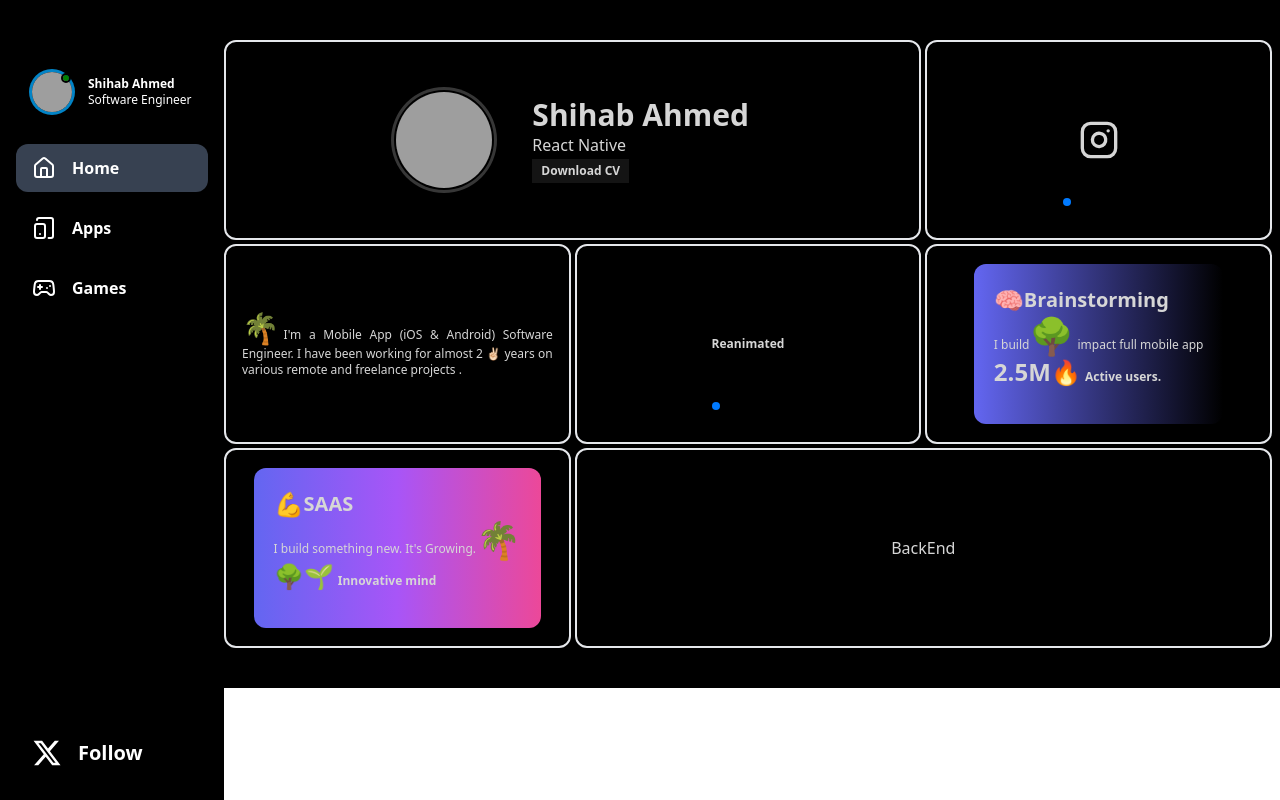
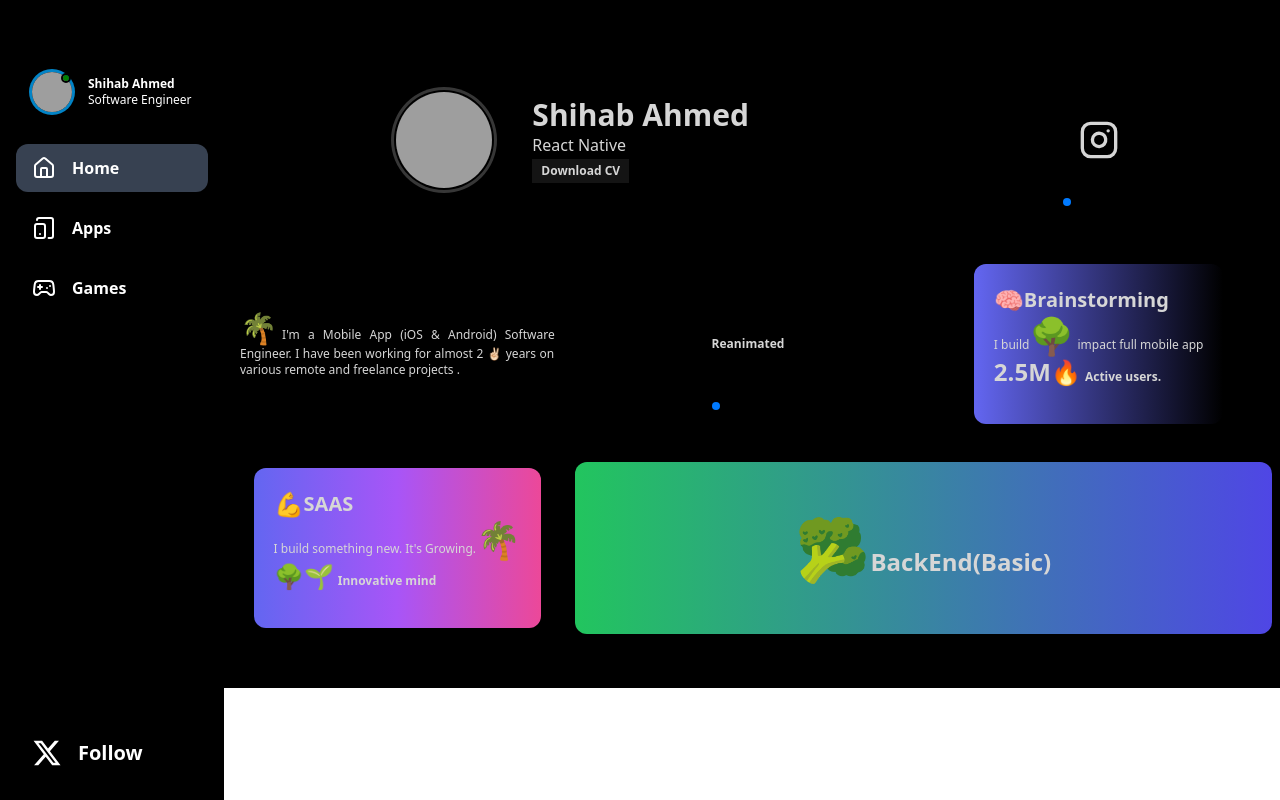
Before and after one commit to shihab-sa/shihabrn, a React (Vite) app: page /home in a window 1280 px wide. Built offline with nearby package versions, Linux system fonts and the light colour scheme; grey boxes are pictures that could not be loaded.

Commit message:
code updated

```diff
--- a/src/components/BackEnd.jsx
+++ b/src/components/BackEnd.jsx
@@ -1,5 +1,11 @@
 function BackEnd() {
-  return <div>BackEnd</div>;
+  return (
+    <div className="w-full bg-gradient-to-r from-green-500 to-indigo-600 rounded-xl py-14">
+      <h1 className="text-2xl font-semibold text-center">
+        <span className=" text-6xl">🥦</span>BackEnd(Basic)
+      </h1>
+    </div>
+  );
 }
 
 export default BackEnd;
--- a/src/pages/Home.jsx
+++ b/src/pages/Home.jsx
@@ -8,9 +8,9 @@ import ImpactApp from "../components/ImpactApp";
 import Saas from "../components/Saas";
 
 export default function Home() {
-  const sStyleCss = ` border-2 rounded-xl flex flex-col items-center justify-center`;
+  const sStyleCss = `rounded-xl flex flex-col items-center justify-center`;
   return (
-    <div className="md:ml-56 grid md:grid-cols-3 auto-rows-[200px] gap-1 mr-2 py-10 ">
+    <div className="md:ml-56 grid md:grid-cols-3 auto-rows-[200px] gap-1 mr-2 py-10 h-full">
       {cssGridData.map((items, i) => {
         return (
           <div
```
